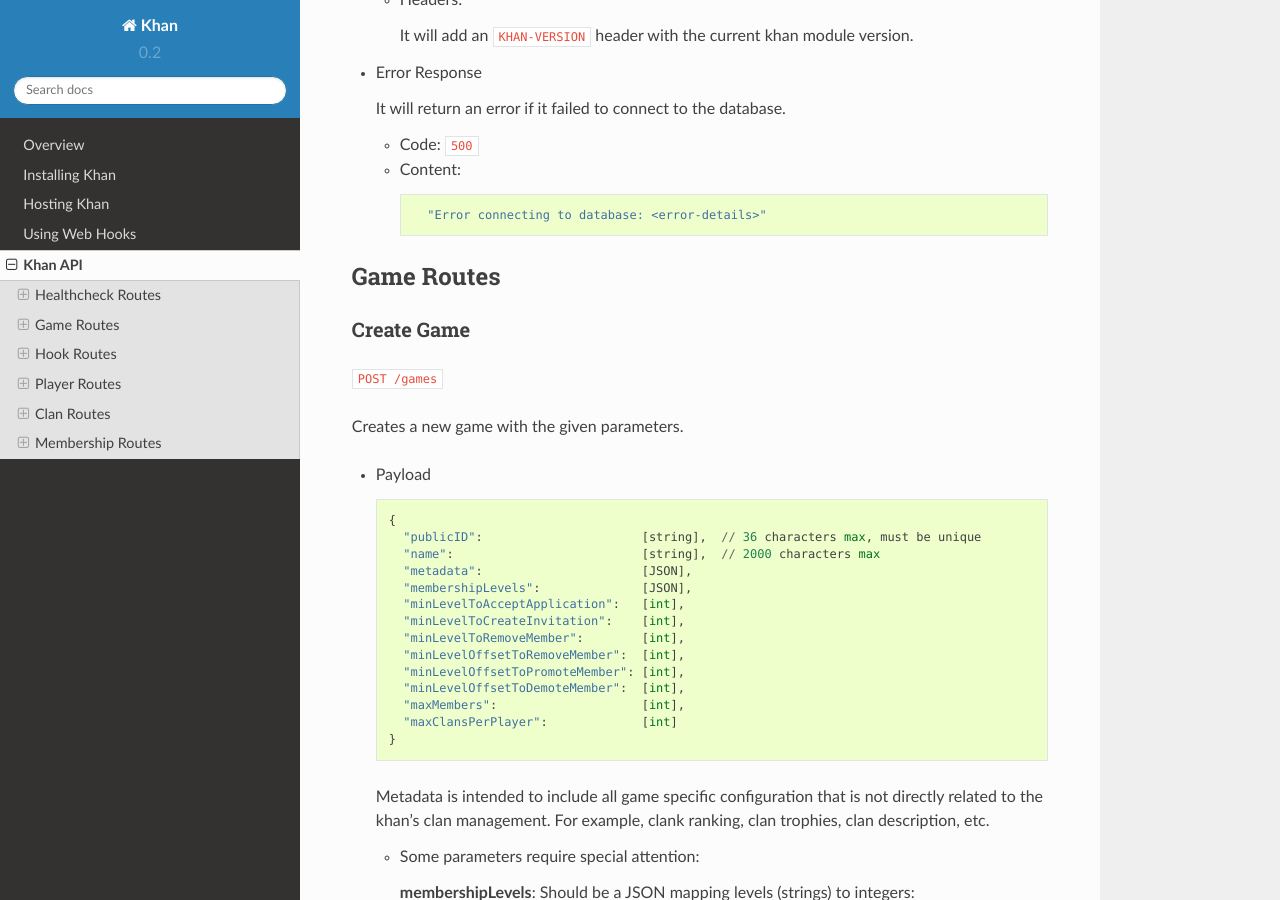
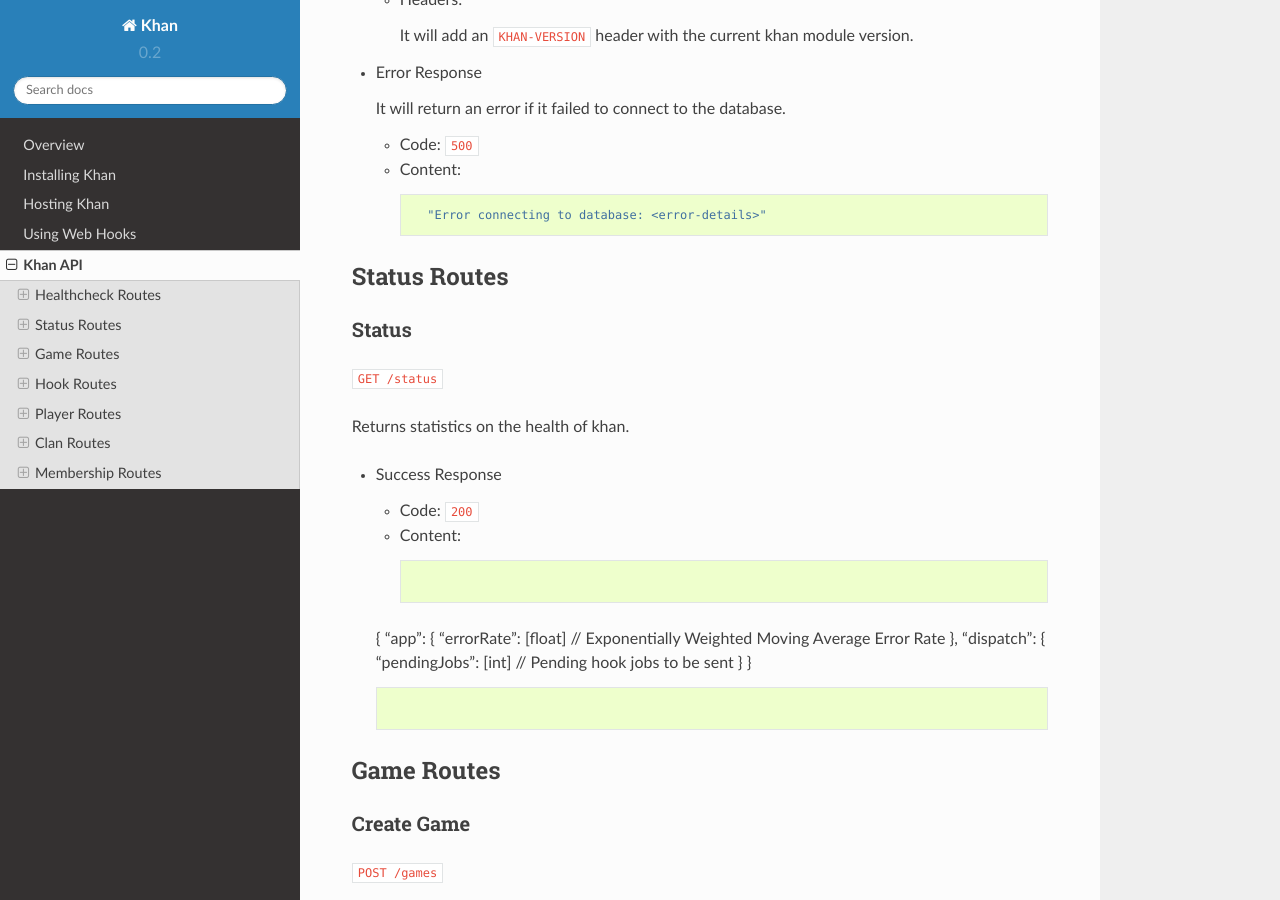
Before and after one commit to topfreegames/khan, a Sphinx documentation site: the page built from docs/API.md, in a window 1280 px wide and 900 px high, scrolled down 539 px. Built offline with Sphinx 7.4.7 and the Read the Docs theme 2.0.0, drawn with Linux system fonts in a browser that asks for light colours.

````diff
--- a/docs/API.md
+++ b/docs/API.md
@@ -30,6 +30,29 @@
 
       ```
         "Error connecting to database: <error-details>"
+      ```
+
+## Status Routes
+
+  ### Status
+
+  `GET /status`
+
+  Returns statistics on the health of khan.
+
+  * Success Response
+    * Code: `200`
+    * Content:
+
+      ```
+    {
+      "app": {
+        "errorRate": [float]        // Exponentially Weighted Moving Average Error Rate
+      },
+      "dispatch": {
+        "pendingJobs": [int]        // Pending hook jobs to be sent
+      }
+    }
       ```
 
 ## Game Routes
````
